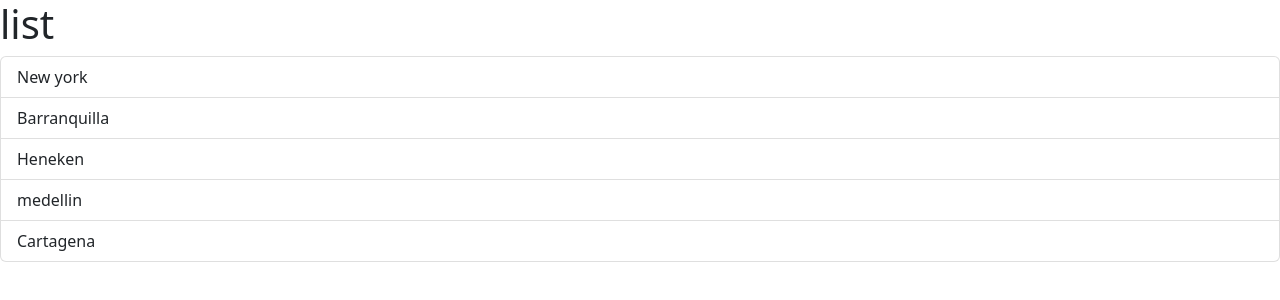
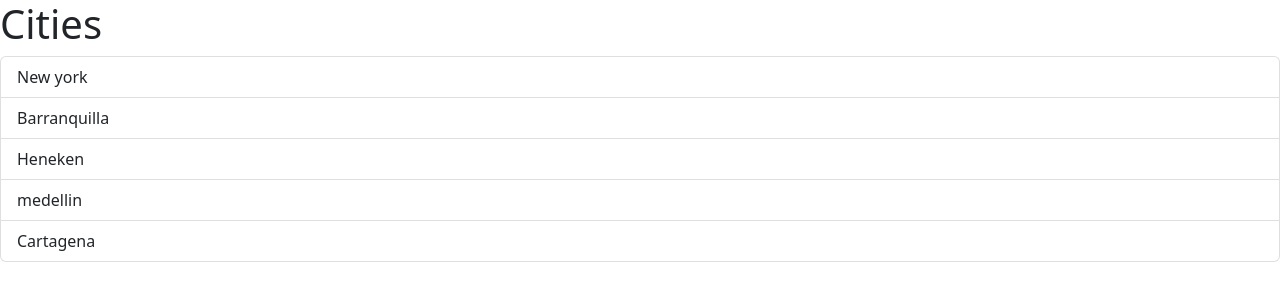
Before and after one commit to LuisRicado77/React-Study, a React (Vite) app: page / in a window 1280 px wide. Shown: the top 300 px of the page. Built offline with nearby package versions, Linux system fonts and the light colour scheme.

Commit message:
Passing data via Props

```diff
--- a/src/App.tsx
+++ b/src/App.tsx
@@ -1,7 +1,8 @@
 import ListGroup from "./components/ListGroup"
 
 function App(){
-  return <div><ListGroup/></div>
+  let items = ["New york", "Barranquilla", "Heneken", "medellin", "Cartagena"];
+  return <div><ListGroup items={items} heading={"Cities"}/></div>
 }
 
 export default App;
--- a/src/components/ListGroup.tsx
+++ b/src/components/ListGroup.tsx
@@ -1,17 +1,23 @@
 import { Fragment } from "react/jsx-runtime";
 import { MouseEvent, useState } from "react";
 
-let items = ["New york", "Barranquilla", "Heneken", "medellin", "Cartagena"];
+
 
 //items = [];
 
+interface Props{
+  items: string[];
+  heading: string;
+}
+
 //evente  handler
 const handleClick = (event: MouseEvent) => console.log(event);
-function ListGroup() {
+function ListGroup({items, heading}: Props) {
+
   const [selectedIndex, setSelectedIndex] = useState(-1);
   return (
     <>
-      <h1>list</h1>
+      <h1>{heading}</h1>
       {items.length === 0 && <p>No item found</p>}
       <ul className="list-group">
         {items.map((item, index) => (
```
